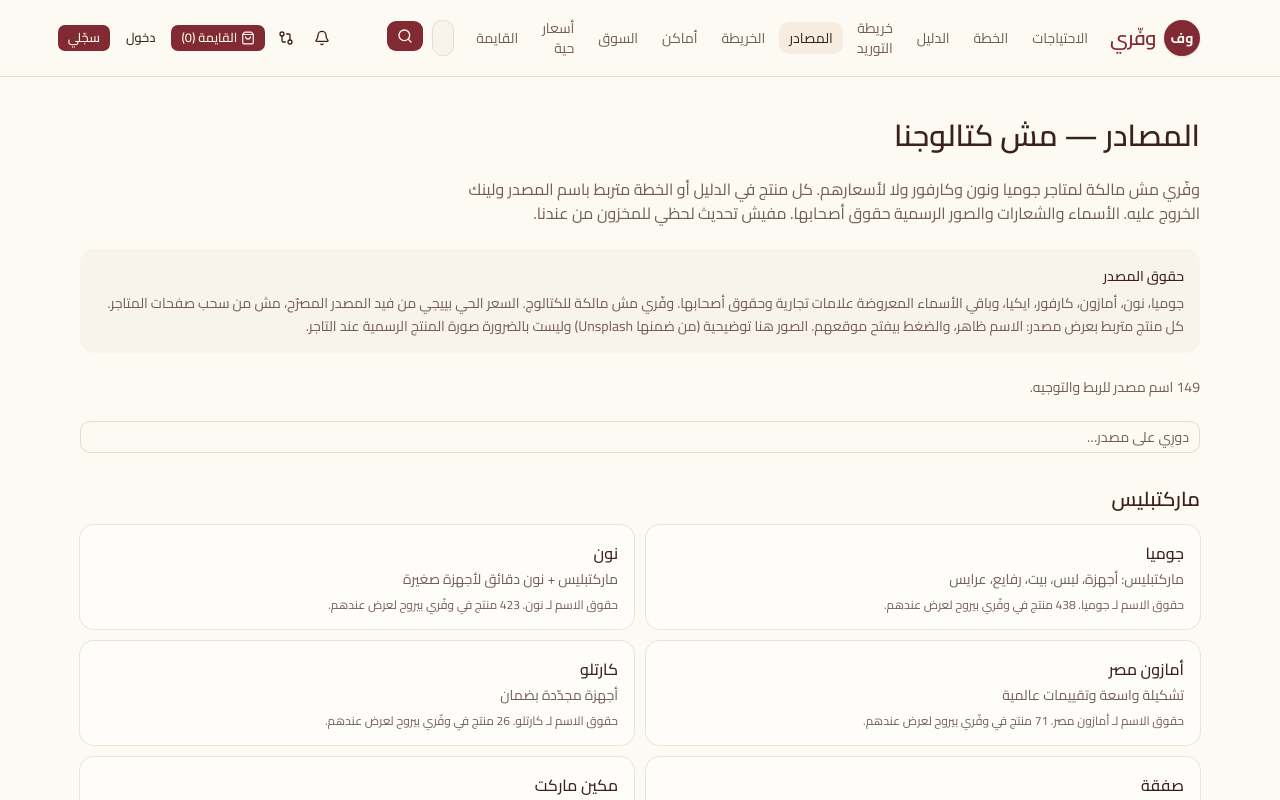
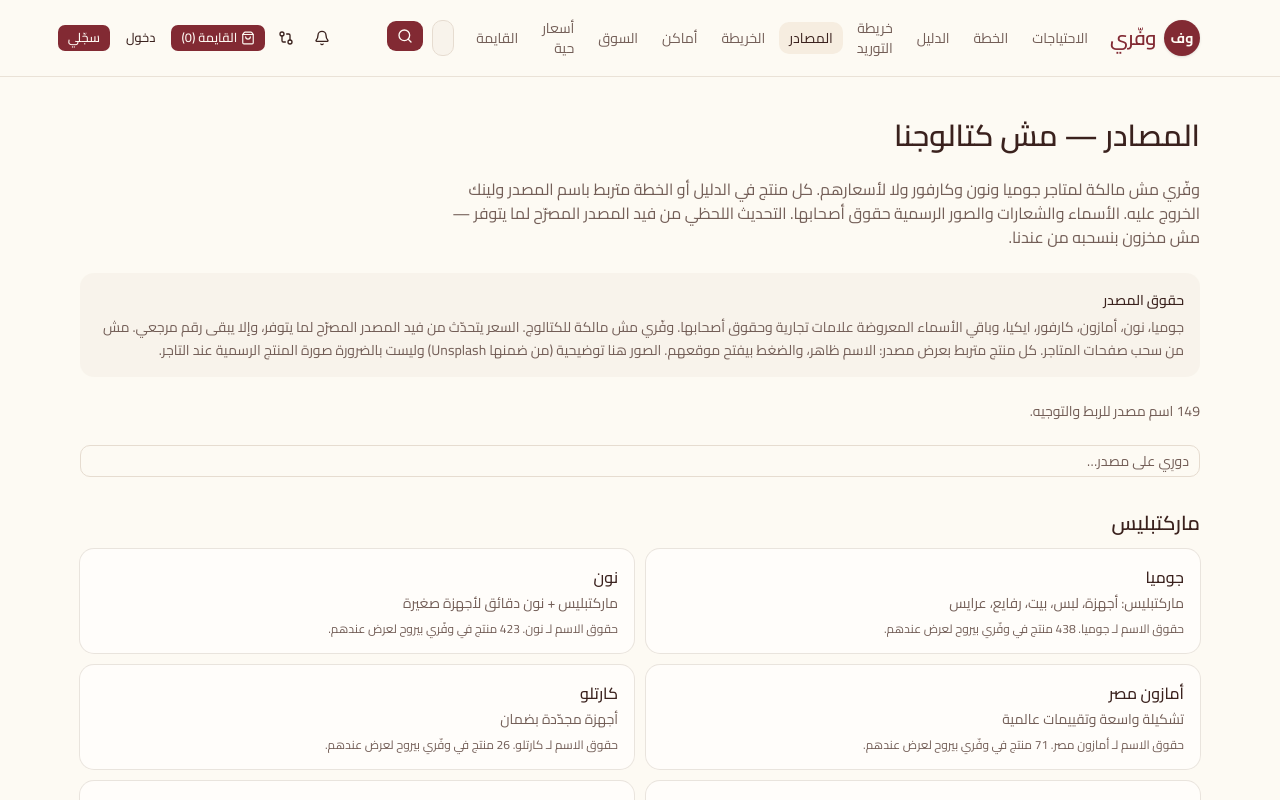
Before and after one commit to arsayedd/wafferi, a Next.js app: page /stores in a window 1280 px wide. Shown: the top 800 px of the page. Built offline with nearby package versions, Linux system fonts and the light colour scheme.

Commit message:
Clarify feed-based prices vs scraped inventory
Stores and copyright copy now match: live ticks only from an authorized
feed, otherwise a reference price, never HTML scraping.

Co-authored-by: carloughkimmet01 <carloughkimmet01@outlook.com>

```diff
--- a/app/stores/page.tsx
+++ b/app/stores/page.tsx
@@ -11,7 +11,7 @@ export default function StoresPage() {
       <p className="max-w-3xl text-muted-foreground">
         وفّري مش مالكة لمتاجر جوميا ونون وكارفور ولا لأسعارهم. كل منتج في الدليل أو الخطة
         متربط باسم المصدر ولينك الخروج عليه. الأسماء والشعارات والصور الرسمية حقوق
-        أصحابها. مفيش تحديث لحظي للمخزون من عندنا.
+        أصحابها. التحديث اللحظي من فيد المصدر المصرّح لما يتوفر — مش مخزون بنسحبه من عندنا.
       </p>
       <SourceCopyright />
       <p className="text-sm text-muted-foreground">{stores.length} اسم مصدر للربط والتوجيه.</p>
--- a/components/source-copyright.tsx
+++ b/components/source-copyright.tsx
@@ -29,9 +29,10 @@ export function SourceCopyright({
       <p className="mt-1">
         {who}
           جوميا، نون، أمازون، كارفور، ايكيا، وباقي الأسماء المعروضة علامات تجارية وحقوق
-        أصحابها. وفّري مش مالكة للكتالوج. السعر الحي بييجي من فيد المصدر المصرّح، مش من
-        سحب صفحات المتاجر. كل منتج متربط بعرض مصدر: الاسم ظاهر، والضغط بيفتح موقعهم.
-        الصور هنا توضيحية (من ضمنها Unsplash) وليست بالضرورة صورة المنتج الرسمية عند التاجر.
+        أصحابها. وفّري مش مالكة للكتالوج. السعر يتحدّث من فيد المصدر المصرّح لما يتوفر،
+        وإلا يبقى رقم مرجعي. مش من سحب صفحات المتاجر. كل منتج متربط بعرض مصدر: الاسم ظاهر،
+        والضغط بيفتح موقعهم. الصور هنا توضيحية (من ضمنها Unsplash) وليست بالضرورة صورة
+        المنتج الرسمية عند التاجر.
       </p>
     </aside>
   );
```
